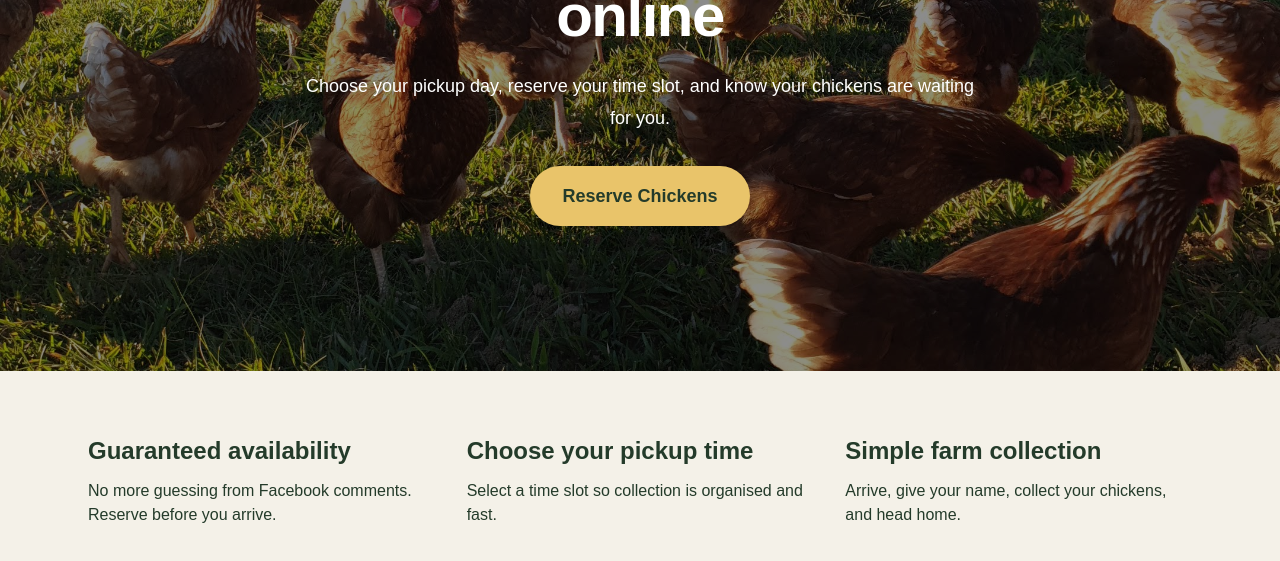
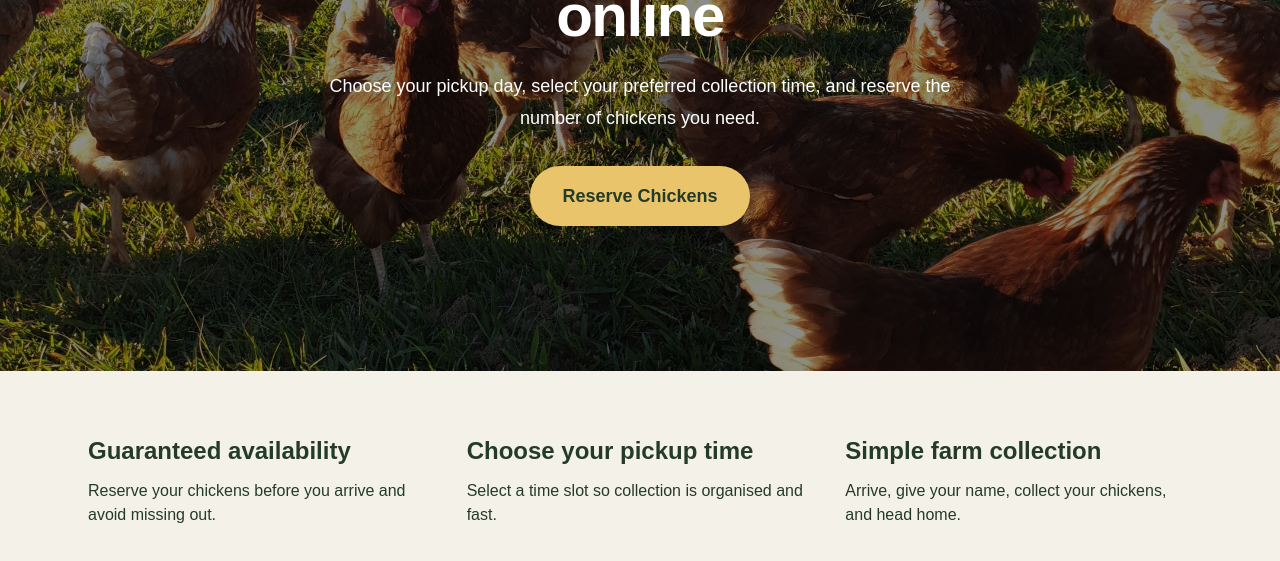
Before and after one commit to fabbrofabian/woodland-valley-reservations, a Next.js app: page / in a window 1280 px wide. Shown: the part 429-990 px from the top of the page. Built offline with nearby package versions, Linux system fonts and the light colour scheme.

Commit message:
Fix launch build and home booking link

```diff
--- a/app/book/BookingForm.tsx
+++ b/app/book/BookingForm.tsx
@@ -37,8 +37,8 @@ export default function BookingForm({
   const availableSlots =
     selectedPickupDay?.timeSlots.filter((slot) => slot.remaining > 0) ?? [];
 
-  const [selectedTimeSlotId, setSelectedTimeSlotId] = useState(
-    availableSlots[0]?.id
+  const [selectedTimeSlotId, setSelectedTimeSlotId] = useState<number | undefined>(
+  availableSlots[0]?.id
   );
 
   const selectedTimeSlot = selectedPickupDay?.timeSlots.find(
--- a/app/page.tsx
+++ b/app/page.tsx
@@ -1,4 +1,5 @@
 import Image from "next/image";
+import Link from "next/link";
 
 export default function Home() {
   return (
@@ -33,20 +34,23 @@ export default function Home() {
           </h1>
 
           <p className="mb-8 max-w-2xl text-lg leading-8">
-            Choose your pickup day, reserve your time slot, and know your
-            chickens are waiting for you.
+            Choose your pickup day, select your preferred collection time, and
+            reserve the number of chickens you need.
           </p>
 
-          <button className="rounded-full bg-[#e9c46a] px-8 py-4 text-lg font-bold text-[#243b2a] shadow-lg">
+          <Link
+            href="/book"
+            className="rounded-full bg-[#e9c46a] px-8 py-4 text-lg font-bold text-[#243b2a] shadow-lg"
+          >
             Reserve Chickens
-          </button>
+          </Link>
         </div>
       </section>
 
       <section className="mx-auto grid max-w-6xl gap-8 px-6 py-16 md:grid-cols-3">
         <div>
           <h2 className="mb-3 text-2xl font-bold">Guaranteed availability</h2>
-          <p>No more guessing from Facebook comments. Reserve before you arrive.</p>
+          <p>Reserve your chickens before you arrive and avoid missing out.</p>
         </div>
 
         <div>
--- a/app/prisma.config.ts
+++ b/app/prisma.config.ts
@@ -1,5 +1,3 @@
-// This file was generated by Prisma, and assumes you have installed the following:
-// npm install --save-dev prisma dotenv
 import "dotenv/config";
 import { defineConfig } from "prisma/config";
 
@@ -9,6 +7,6 @@ export default defineConfig({
     path: "prisma/migrations",
   },
   datasource: {
-    url: process.env["DATABASE_URL"] ?? "",
+    url: process.env["DATABASE_URL"]!,
   },
 });
```
